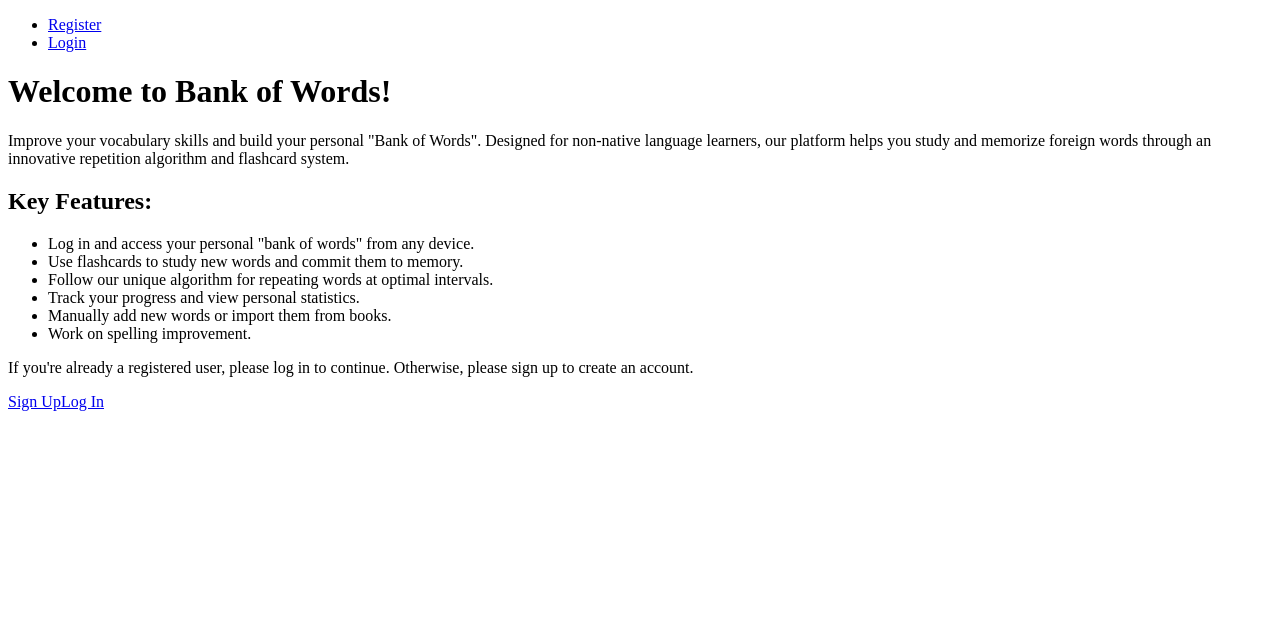
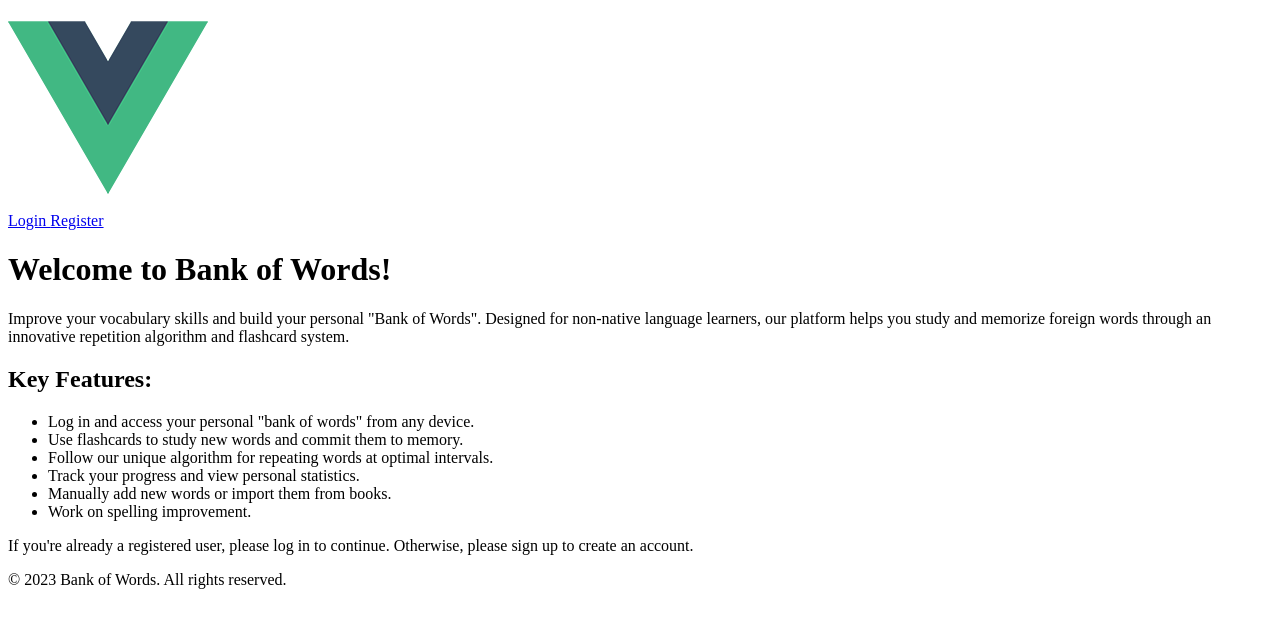
Before and after one commit to nikasagina/Bank-of-Words-frontend, a Vue app: page / in a window 1280 px wide. Shown: the top 628 px of the page. Built offline with nearby package versions, Linux system fonts and the light colour scheme.

Commit message:
Better UI

```diff
--- a/src/App.vue
+++ b/src/App.vue
@@ -1,41 +1,45 @@
 <template>
-    <div id="app" class="bg-gray-100">
-        <nav class="bg-white shadow">
-            <ul v-if="!isAuthenticated" class="flex justify-between px-4 py-2">
-                <li>
-                    <router-link to="/register"
-                                 class="text-gray-700 hover:text-gray-900 font-medium tracking-wide transition-colors duration-200 ease-in-out">Register</router-link>
-                </li>
-                <li>
-                    <router-link to="/login"
-                                 class="text-gray-700 hover:text-gray-900 font-medium tracking-wide transition-colors duration-200 ease-in-out">Login</router-link>
-                </li>
-            </ul>
-
-            <ul v-if="isAuthenticated" class="flex justify-around px-4 py-2">
-                <li>
-                    <router-link to="/questions"
-                                 class="text-gray-700 hover:text-gray-900 font-medium tracking-wide transition-colors duration-200 ease-in-out">Questions</router-link>
-                </li>
-                <li>
-                    <router-link to="/word-info"
-                                 class="text-gray-700 hover:text-gray-900 font-medium tracking-wide transition-colors duration-200 ease-in-out">Word Info</router-link>
-                </li>
-                <li>
-                    <router-link to="/statistics"
-                                 class="text-gray-700 hover:text-gray-900 font-medium tracking-wide transition-colors duration-200 ease-in-out">Statistics</router-link>
-                </li>
-                <li>
-                    <router-link to="/upload"
-                                 class="text-gray-700 hover:text-gray-900 font-medium tracking-wide transition-colors duration-200 ease-in-out">Upload</router-link>
-                </li>
-                <li>
-                    <router-link to="/profile"
-                                 class="text-gray-700 hover:text-gray-900 font-medium tracking-wide transition-colors duration-200 ease-in-out">Profile</router-link>
-                </li>
-            </ul>
+    <div id="app" class="bg-gray-100 flex flex-col min-h-screen">
+        <nav class="bg-white shadow mb-2">
+            <div class="max-w-7xl mx-auto px-4 sm:px-6 lg:px-8">
+                <div class="flex justify-between h-16">
+                    <div class="flex">
+                        <div class="flex-shrink-0 flex items-center">
+                            <img class="h-8 w-auto" src="src/assets/logo.png" alt="Logo">
+                        </div>
+                        <div v-if="isAuthenticated" class="hidden sm:-my-px sm:ml-6 sm:flex sm:space-x-8">
+                            <router-link to="/questions" class="text-gray-700 hover:text-gray-900 font-medium tracking-wide transition-colors duration-200 ease-in-out py-4 px-1 border-b-2 border-transparent hover:border-blue-500">Questions</router-link>
+                            <router-link to="/word-info" class="text-gray-700 hover:text-gray-900 font-medium tracking-wide transition-colors duration-200 ease-in-out py-4 px-1 border-b-2 border-transparent hover:border-blue-500">Word Info</router-link>
+                            <router-link to="/statistics" class="text-gray-700 hover:text-gray-900 font-medium tracking-wide transition-colors duration-200 ease-in-out py-4 px-1 border-b-2 border-transparent hover:border-blue-500">Statistics</router-link>
+                            <router-link to="/upload" class="text-gray-700 hover:text-gray-900 font-medium tracking-wide transition-colors duration-200 ease-in-out py-4 px-1 border-b-2 border-transparent hover:border-blue-500">Upload</router-link>
+                            <router-link to="/profile" class="text-gray-700 hover:text-gray-900 font-medium tracking-wide transition-colors duration-200 ease-in-out py-4 px-1 border-b-2 border-transparent hover:border-blue-500">Profile</router-link>
+                        </div>
+                    </div>
+                    <div v-if="isAuthenticated" class="hidden sm:flex sm:items-center sm:ml-6">
+                        <button class="inline-flex items-center px-4 py-2 border border-transparent rounded-md shadow-sm text-sm font-medium text-white bg-indigo-600 hover:bg-indigo-700 focus:outline-none focus:ring-2 focus:ring-offset-2 focus:ring-indigo-500"
+                                onclick="window.location.href = '/logout'">
+                            Logout
+                        </button>
+                    </div>
+                    <div v-else class="hidden sm:flex sm:items-center sm:ml-6">
+                        <a href="/login" class="inline-flex items-center px-4 py-2 border border-transparent rounded-md shadow-sm text-sm font-medium text-gray-700 bg-gray-200 hover:bg-gray-300">
+                            Login
+                        </a>
+                        <a href="/register" class="inline-flex items-center ml-4 px-4 py-2 border border-transparent rounded-md shadow-sm text-sm font-medium text-white bg-indigo-600 hover:bg-indigo-700">
+                            Register
+                        </a>
+                    </div>
+                </div>
+            </div>
         </nav>
-        <router-view class="p-4"></router-view>
+        <router-view class="flex-grow p-4"></router-view>
+        <footer class="bg-white shadow mt-auto">
+            <div class="max-w-7xl mx-auto py-4 px-4 sm:px-6 lg:px-8">
+                <div class="text-center text-gray-500">
+                    &copy; 2023 Bank of Words. All rights reserved.
+                </div>
+            </div>
+        </footer>
     </div>
 </template>
 
--- a/src/components/ProfileComponent.vue
+++ b/src/components/ProfileComponent.vue
@@ -6,11 +6,6 @@
         <h1 class="text-3xl font-bold">Welcome {{ user.username }}!</h1>
         <p>Email address: {{ user.email }}</p>
         <p>Account created on {{ user.joinDate }}</p>
-        <button
-            class="bg-indigo-600 text-white px-4 py-2 rounded mt-4"
-            onclick="window.location.href = '/logout'">
-            Logout
-        </button>
     </div>
     <div class="flex justify-around" v-if="learningWords.length > 0 || learnedWords.length > 0">
         <div>
--- a/src/components/QuestionsComponent.vue
+++ b/src/components/QuestionsComponent.vue
@@ -1,7 +1,6 @@
 <template>
-    <div class="px-4 py-8">
     <div class="space-y-4">
-            <div class="flex justify-center my-4">
+        <div class="flex justify-center">
             <button @click="getQuestion"
                     class="inline-flex items-center px-4 py-2 border border-transparent text-base font-medium rounded-md shadow-sm text-white bg-indigo-600 hover:bg-indigo-700 focus:outline-none focus:ring-2 focus:ring-offset-2 focus:ring-indigo-500 transition-colors duration-200 ease-in-out">
                 Get Question
@@ -54,7 +53,6 @@
                         @click="markWordAsLearned">
                     Mark Word as Learned
                 </button>
-                </div>
             </div>
         </div>
     </div>
--- a/src/components/UploadComponent.vue
+++ b/src/components/UploadComponent.vue
@@ -1,7 +1,7 @@
 <template>
     <div class="max-w-lg mx-auto p-4">
         <h2 class="text-3xl mb-4 font-bold">Upload</h2>
-        <div class="flex mb-8">
+        <div class="flex-1 mb-8">
             <button
                 @click="switchMode('word')"
                 :class="{'bg-gray-200 text-gray-700': mode === 'word', 'bg-gray-300 text-gray-600': mode !== 'word'}"
@@ -43,9 +43,6 @@
                     </button>
                 </div>
             </form>
-            <div v-if="message" class="mt-4 text-green-500 font-medium">
-                {{ message }}
-            </div>
         </div>
         <div v-else-if="mode === 'book'" class="mb-8">
             <h3 class="text-xl mb-4 font-bold">Upload a Book</h3>
@@ -116,6 +113,8 @@ export default {
                 const response = await apiService.uploadWord(this.word, this.definition, this.image);
                 if (response.data.successful) {
                     this.message = 'Word uploaded successfully.';
+                } else {
+                    this.error = 'You already have the word added.';
                 }
             } catch (error) {
                 console.error(error);
@@ -130,7 +129,7 @@ export default {
                     this.addedWords = response.data.added_words
 
                     if (Object.keys(this.addedWords).length === 0) {
-                        this.message = 'No new words added.';
+                        this.error = 'No new words added.';
                     } else {
                         this.message = response.data.message;
                         this.addedWords = response.data.added_words;
--- a/src/components/WelcomeComponent.vue
+++ b/src/components/WelcomeComponent.vue
@@ -12,8 +12,6 @@
             <li>Work on spelling improvement.</li>
         </ul>
         <p class="text-lg mb-4">If you're already a registered user, please log in to continue. Otherwise, please sign up to create an account.</p>
-        <router-link to="/register" class="bg-blue-500 hover:bg-blue-700 text-white font-bold py-2 px-4 rounded mr-4">Sign Up</router-link>
-        <router-link to="/login" class="bg-gray-500 hover:bg-gray-700 text-white font-bold py-2 px-4 rounded">Log In</router-link>
     </div>
 </template>
 
```
Lines whose indentation alone changed are shown as unchanged.
